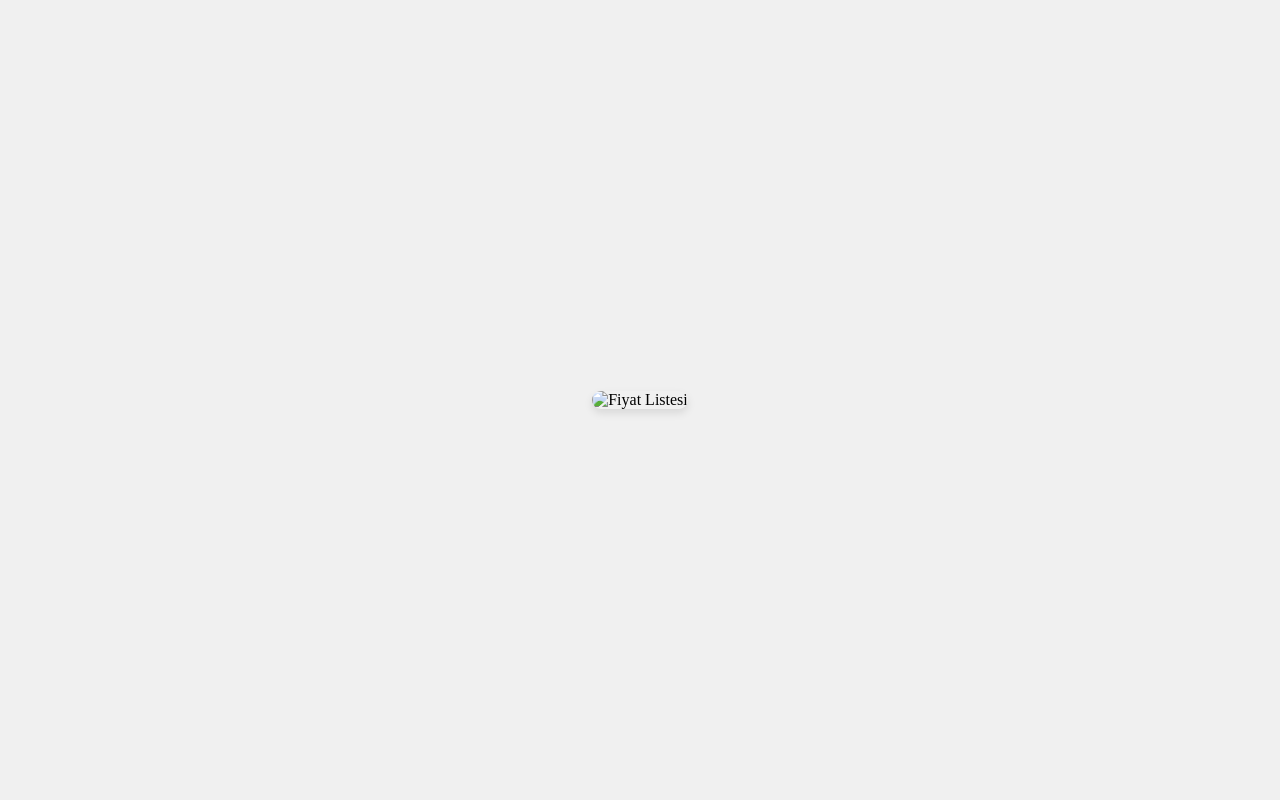
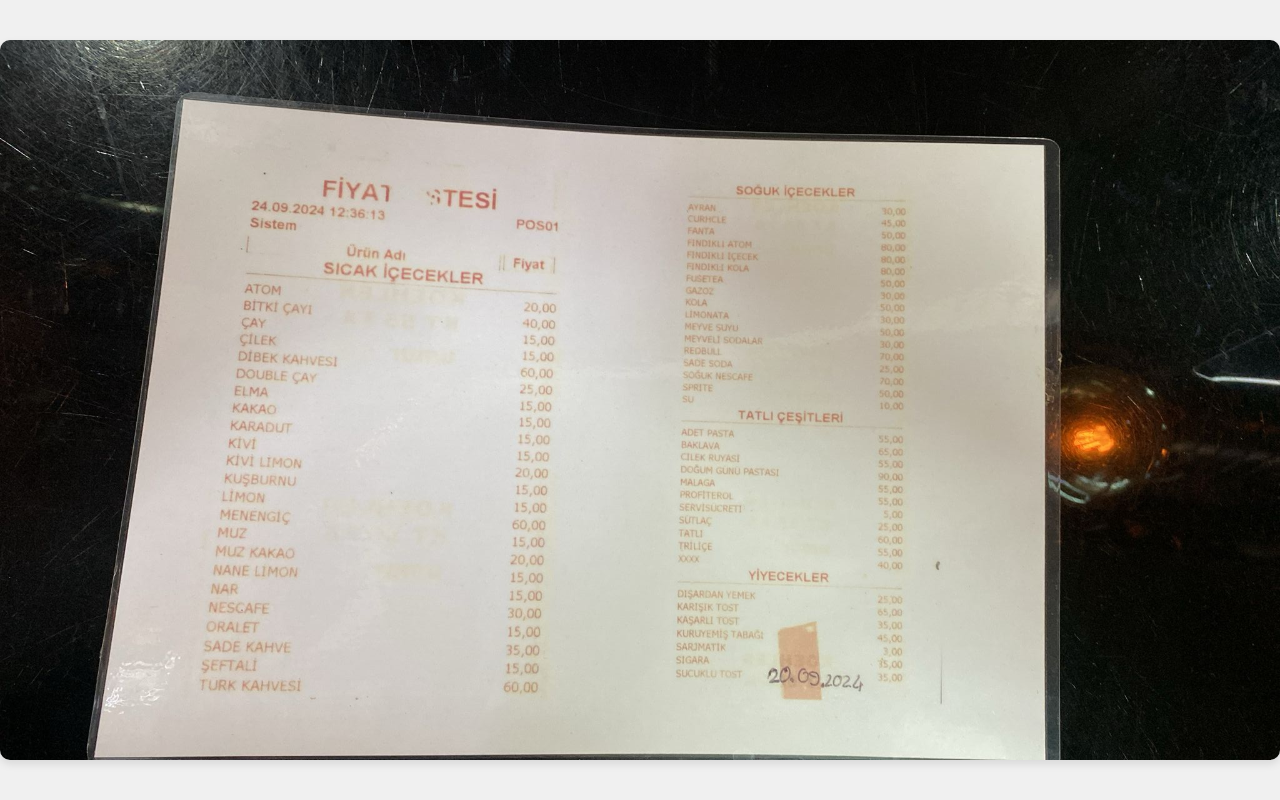
Before and after one commit to rcpasm/fiyat_listesi, a plain HTML site: page Untitled-1.html in a window 1280 px wide. Drawn offline with Linux system fonts and the light colour scheme.

Commit message:
Add files via upload

```diff
--- a/Untitled-1.html
+++ b/Untitled-1.html
@@ -24,6 +24,6 @@
     </style>
 </head>
 <body>
-    <img src="fiyat_listesi.jpg" alt="Fiyat Listesi">
+    <img src="fiyat.jpeg" alt="Fiyat Listesi">
 </body>
 </html>
```
Also changed, not shown: fiyat.jpeg (added).
